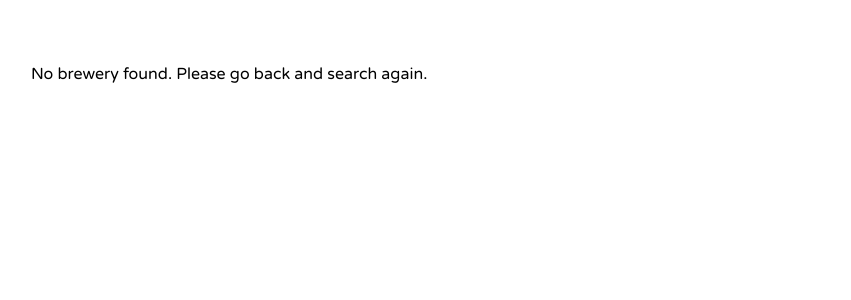
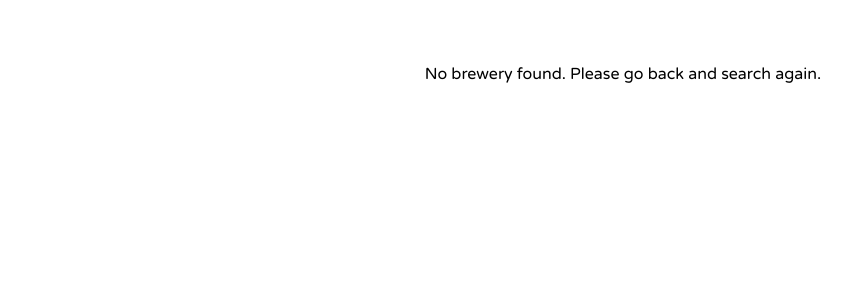
Before and after one commit to bc-whisnant/bcwhisnant-brewhaus, a Vue app: page /brewery/1 in a window 1280 px wide. Shown: the top 300 px of the page, without its empty margins (17-868 px from the left). Built offline with nearby package versions, Linux system fonts and the light colour scheme; what vue-awesome-paginate would draw is missing.

Commit message:
small style tweak

```diff
--- a/src/views/Brewery.vue
+++ b/src/views/Brewery.vue
@@ -17,9 +17,14 @@ const currentBrewery = computed(() => breweries.value.find(brewery => brewery.id
       :selectedBreweryStreet="currentBrewery.street" :selectedBreweryCity="currentBrewery.city" :selectedBreweryState="currentBrewery.state"
       :selectedBreweryPhone="currentBrewery.phone" :selectedBrewerySite="currentBrewery.website_url" />
   </div>
-  <div v-else>
+  <div v-else class="no-brewery-found">
     <p>No brewery found. Please go back and search again.</p>
   </div>
 </template>
 
-<style scoped></style>
+<style scoped>
+.no-brewery-found {
+  display: flex;
+  justify-content: center;
+}
+</style>
```
